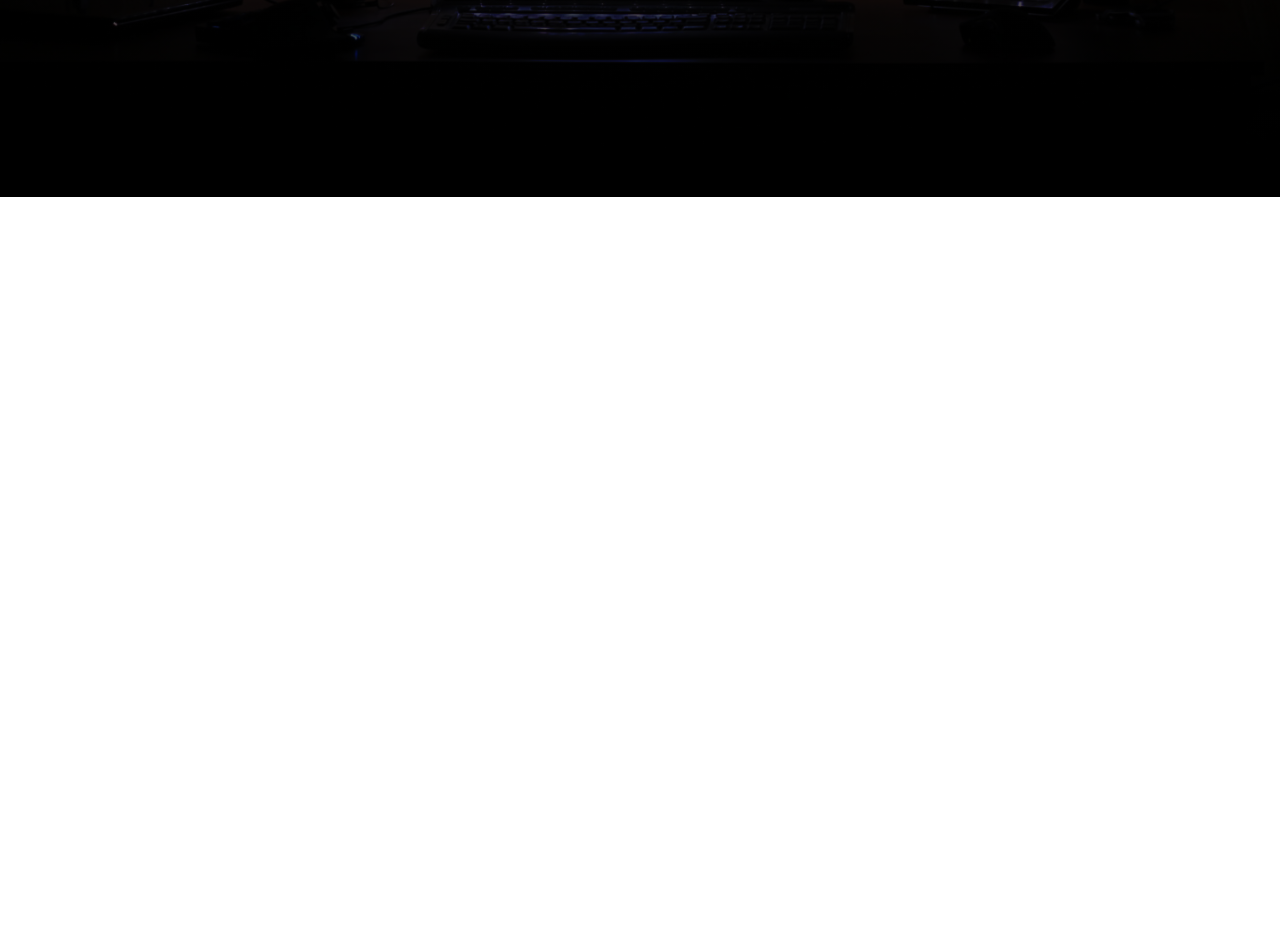
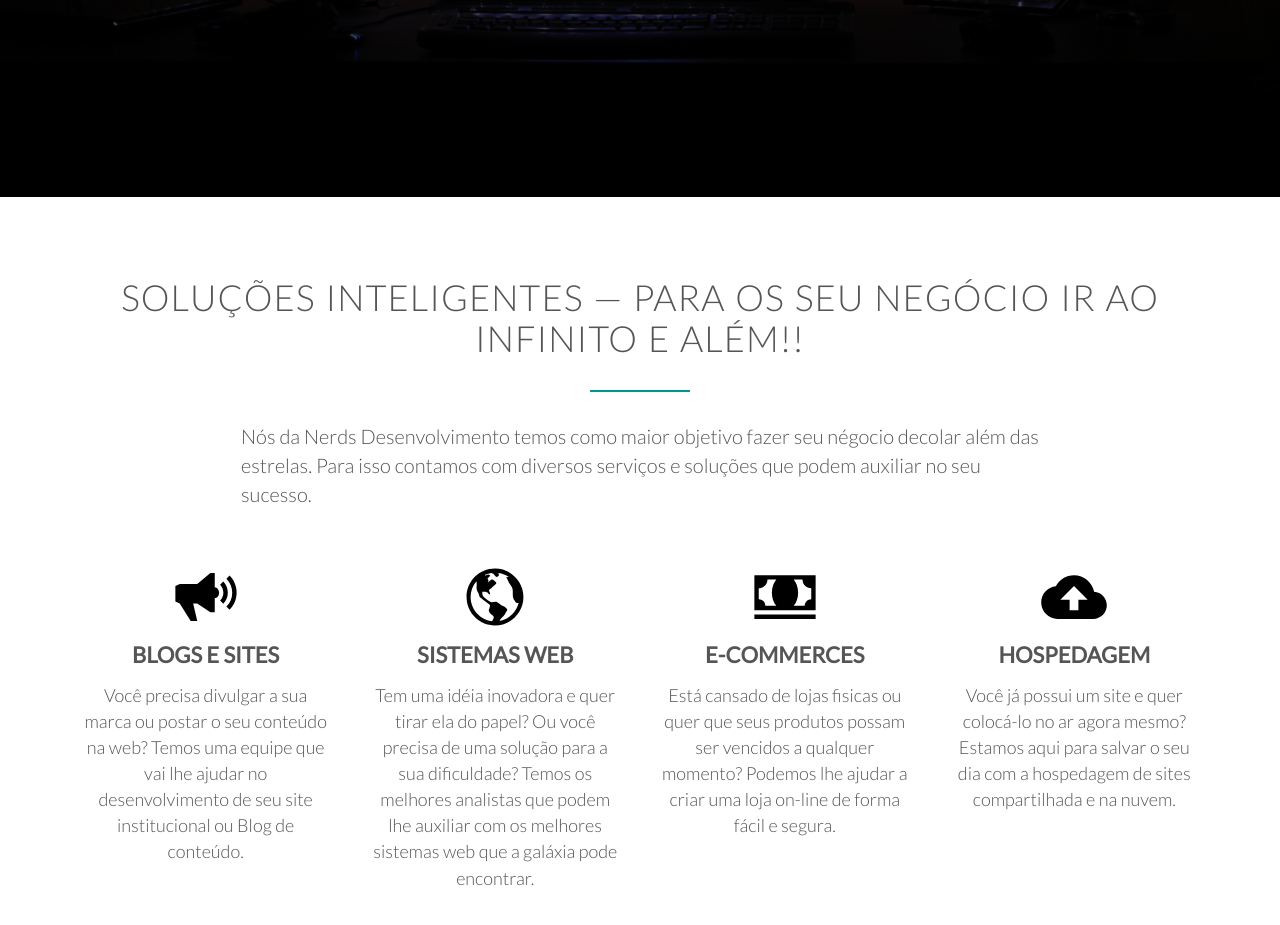
Before and after one commit to jfsfelipe2011/desktop-first, a plain HTML site: page index.html in a window 1280 px wide. Shown: the part 603-1528 px from the top of the page. Before the commit the page ends 800 px from the top, so only its background shows below. Drawn offline with nearby package versions, Linux system fonts and the light colour scheme.

Commit message:
Terceira etapa - features

```diff
--- a/index.html
+++ b/index.html
@@ -42,11 +42,60 @@
                         <li><a href="#">Contato</a></li>
                     </ul>
                 </div>
-            <nav>
+            </nav>
             <div class="hero-text-box">
                <h1>Meu nome é Nerd, <span>Nerds Devs.</span> <br> Nerds com permissão 777 para desenvolver.</h1>
                <a class="btn btn-full" href="#">conheça</a>
             </div>
         </header>
+
+        <section class="section-features">
+            <div class="row">
+                <h2>Soluções inteligentes &mdash; para os seu negócio ir ao infinito e além!!</h2>
+                <p class="long-copy">
+                    Nós da Nerds Desenvolvimento temos como maior objetivo fazer seu négocio
+                    decolar além das estrelas. Para isso contamos com diversos serviços e soluções
+                    que podem auxiliar no seu sucesso.
+                </p>
+            </div>
+            <div class="row">
+                <div class="col span-1-of-4 box">
+                    <ion-icon name="megaphone"></ion-icon>
+                    <h3>Blogs e Sites</h3>
+                    <p>
+                        Você precisa divulgar a sua marca ou postar o seu conteúdo na web? Temos
+                        uma equipe que vai lhe ajudar no desenvolvimento de seu site institucional
+                        ou Blog de conteúdo.
+                    </p>
+                </div>
+                <div class="col span-1-of-4 box">
+                    <ion-icon name="globe"></ion-icon>
+                    <h3>Sistemas Web</h3>
+                    <p>
+                        Tem uma idéia inovadora e quer tirar ela do papel? Ou você precisa de uma
+                        solução para a sua dificuldade? Temos os melhores analistas que podem lhe
+                        auxiliar com os melhores sistemas web que a galáxia pode encontrar.
+                    </p>
+                </div>
+                <div class="col span-1-of-4 box">
+                    <ion-icon name="cash"></ion-icon>
+                    <h3>E-commerces</h3>
+                    <p>
+                        Está cansado de lojas fisicas ou quer que seus produtos possam ser vencidos
+                        a qualquer momento? Podemos lhe ajudar a criar uma loja on-line de forma
+                        fácil e segura.
+                    </p>
+                </div>
+                <div class="col span-1-of-4 box">
+                    <ion-icon name="cloud-upload"></ion-icon>
+                    <h3>Hospedagem</h3>
+                    <p>
+                        Você já possui um site e quer colocá-lo no ar agora mesmo? Estamos aqui para
+                        salvar o seu dia com a hospedagem de sites compartilhada e na nuvem.
+                    </p>
+                </div>
+            </div>
+        </section>
     </body>
 </html>
+<script src="https://unpkg.com/ionicons@4.2.2/dist/ionicons.js"></script>
--- a/resources/css/style.css
+++ b/resources/css/style.css
@@ -167,3 +167,76 @@ h1 {
 .main-nav li a:active {
     border-bottom: 2px solid #009688;
 }
+
+ion-icon {
+    font-size: 350%;
+    margin: auto;
+    display: block;
+    color: #000000;
+    margin-bottom: 10px;
+}
+
+section {
+    padding: 80px 0;
+}
+
+h1, h2, h3 {
+    font-weight: 300;
+    text-transform: uppercase;
+}
+
+h1 {
+    margin-top: 0;
+    margin-bottom: 20px;
+    color: #fff;
+    font-size: 240%;
+    word-spacing: 4px;
+    letter-spacing: 1px;
+}
+
+h2 {
+    font-size: 180%;
+    word-spacing: 2px;
+    text-align: center;
+    margin-bottom: 30px;
+    letter-spacing: 1px;
+}
+
+h3 {
+    font-size: 110%;
+    margin-bottom: 15px;
+}
+
+h2:after {
+    display: block;
+    height: 2px;
+    background-color: #009688;
+    content: " ";
+    width: 100px;
+    margin: 0 auto;
+    margin-top: 30px;
+}
+
+.long-copy {
+    line-height:145%;
+    width: 70%;
+    margin-left: 15%;
+}
+
+.box {
+    padding: 1%;
+    text-align: center;
+}
+
+.box h3 {
+    font-weight: bold;
+}
+
+.box p {
+    font-size: 90%;
+    line-height: 145%;
+}
+
+.section-features .long-copy {
+    margin-bottom: 30px;
+}
```
